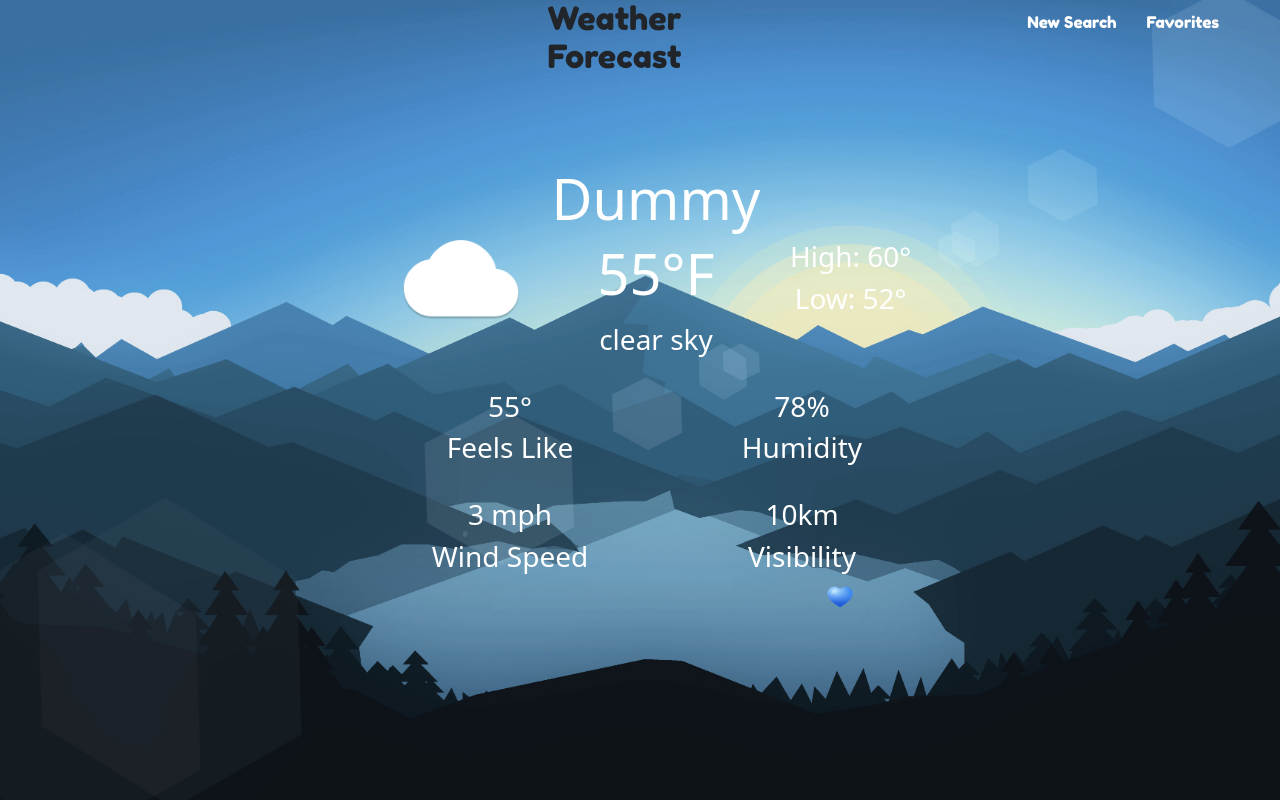
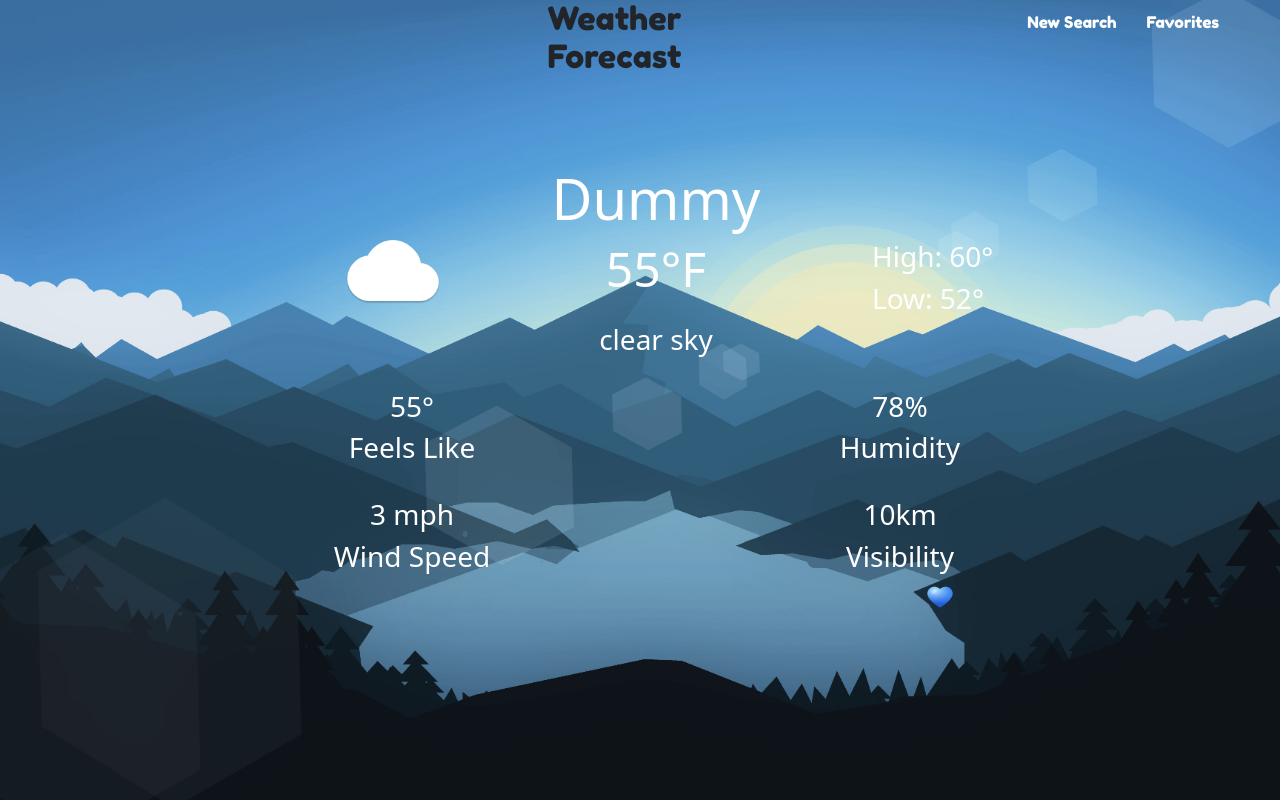
Before and after one commit to brandonechin/Weather-Forecast, a website: page index.html in a window 1280 px wide. Both pictures are taken after typing "Sample" into the empty fields and a click on the button "Search". Drawn offline with nearby package versions, Linux system fonts and the light colour scheme; no server answers.

Commit message:
Fixed bug in the load event handler of the getForcastInfo function. Cleaned up layout/css.

```diff
--- a/css/styles.css
+++ b/css/styles.css
@@ -82,7 +82,7 @@
 }
 
 .column-one-third {
-  flex-basis: calc(100% / 3);
+  flex-basis: 29%;
 }
 
 .column-half {
@@ -98,8 +98,8 @@ li {
   margin-top: 5rem;
 }
 
-.icon {
-  height: 5rem;
+.open-weather-icon {
+  height: 4rem;
 }
 
 .white-text {
@@ -116,7 +116,7 @@ li {
 }
 
 .temperature {
-  font-size: 3.5rem;
+  font-size: 3rem;
 }
 
 .overlay {
@@ -144,7 +144,7 @@ li {
   margin-top: 5rem;
 }
 
-@media screen and (min-width: 768px) {
+@media screen and (min-width: 845px) {
   .container {
     max-width: 1500px;
   }
@@ -223,7 +223,6 @@ li {
 
   li {
     list-style: none;
-    margin: 5rem 20rem;
   }
 
   .mt-dt {
@@ -235,4 +234,24 @@ li {
     cursor: pointer;
     margin-right: 5rem;
   }
+
+  .text-align-right-dt {
+    text-align: right;
+  }
+
+  .text-align-left-dt {
+    text-align: left;
+  }
+
+  .padding-left {
+    padding-left: 8.5rem;
+  }
+
+  .padding-right {
+    padding-right: 8.5rem;
+  }
+
+  .padding-right-more {
+    padding-right: 14.5rem;
+  }
 }
--- a/index.html
+++ b/index.html
@@ -80,13 +80,13 @@
             </div>
           </div>
           <div class="row">
-            <div class="column-one-third ml-20">
-              <img class="icon" src="images/cloud.png">
+            <div class="column-one-third text-align-right-dt">
+              <img class="open-weather-icon" src="images/cloud.png">
             </div>
             <div class="column-one-third">
               <h2 class="temperature">55°F</h2>
             </div>
-            <div class="column-one-third">
+            <div class="column-one-third text-align-left-dt">
               <h3 class="high-temp">High: 60°</h3>
               <h3 class="low-temp">Low: 52°</h3>
             </div>
@@ -97,27 +97,27 @@
             </div>
           </div>
           <div class="row mt-dt">
-            <div class="column-half">
+            <div class="column-half padding-left">
               <h3 class="feels-like">55°</h3>
               <h3>Feels Like</h3>
             </div>
-            <div class="column-half">
+            <div class="column-half padding-right">
               <h3 class="humidity">78%</h3>
               <h3>Humidity</h3>
             </div>
           </div>
           <div class="row mt-dt">
-            <div class="column-half">
+            <div class="column-half padding-left">
               <h3 class="wind">3 mph</h3>
               <h3>Wind Speed</h3>
             </div>
-            <div class="column-half">
+            <div class="column-half padding-right">
               <h3 class="visibility">10km</h3>
               <h3>Visibility</h3>
             </div>
           </div>
           <div class="row">
-            <div class="column-full text-align-right">
+            <div class="column-full text-align-right padding-right-more">
               <a><img class="like-icon" src="images/icons8-blue-heart-48.png"></a>
             </div>
           </div>
--- a/js/main.js
+++ b/js/main.js
@@ -30,7 +30,7 @@ function getCityInfo(event) {
 }
 
 var $cityName = document.querySelector('.city-name');
-var $icon = document.querySelector('.icon');
+var $icon = document.querySelector('.open-weather-icon');
 var $temperature = document.querySelector('.temperature');
 var $highTemp = document.querySelector('.high-temp');
 var $lowTemp = document.querySelector('.low-temp');
@@ -54,12 +54,11 @@ function getForecastInfo(event) {
     $condition.textContent = this.response.weather[0].description;
     $feelsLike.textContent = this.response.main.feels_like + '°';
     $humidity.textContent = this.response.main.humidity + '%';
-    $windSpeed.textContent = this.respsonse.wind.speed + 'mph';
-    $visibility.textContent = this.response.visibility + 'mi';
+    $windSpeed.textContent = this.response.wind.speed + 'mph';
+    $visibility.textContent = this.response.visibility + 'km';
   });
   xhrForecast.send();
 }
-
 var $searchPage = document.querySelector('#search-page');
 var $cityPage = document.querySelector('#city-page');
 var $favoritePage = document.querySelector('#favorite-page');
@@ -83,8 +82,8 @@ function viewSwap(viewtype) {
 }
 
 var $newSearchButtonCity = document.querySelector('#new-search-city');
-$newSearchButtonCity.addEventListener('click', togglePage);
-function togglePage(event) {
+$newSearchButtonCity.addEventListener('click', NewSearchButtonCity);
+function NewSearchButtonCity(event) {
   if (event.target.matches('#new-search-city')) {
     viewSwap('search-page');
   }
```
